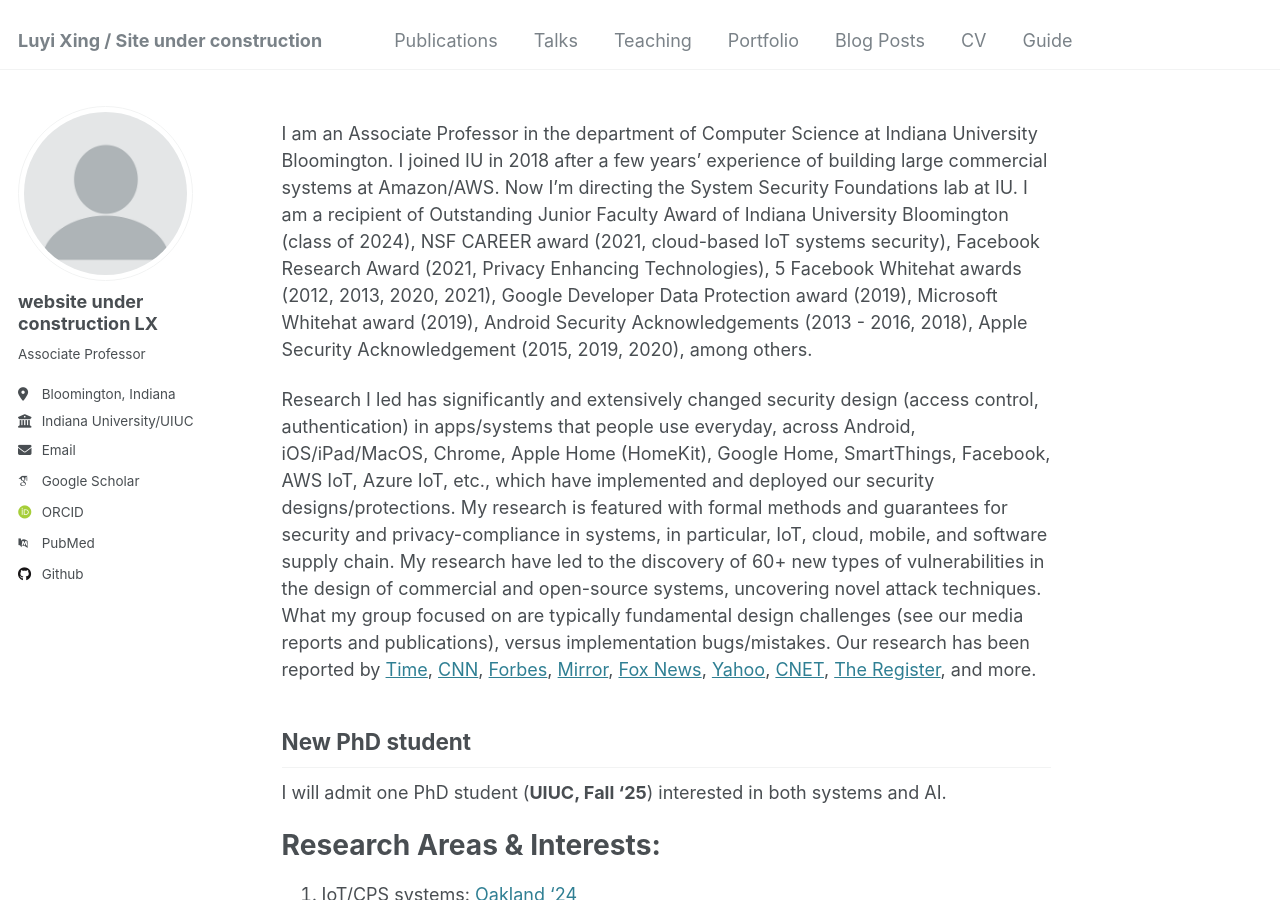
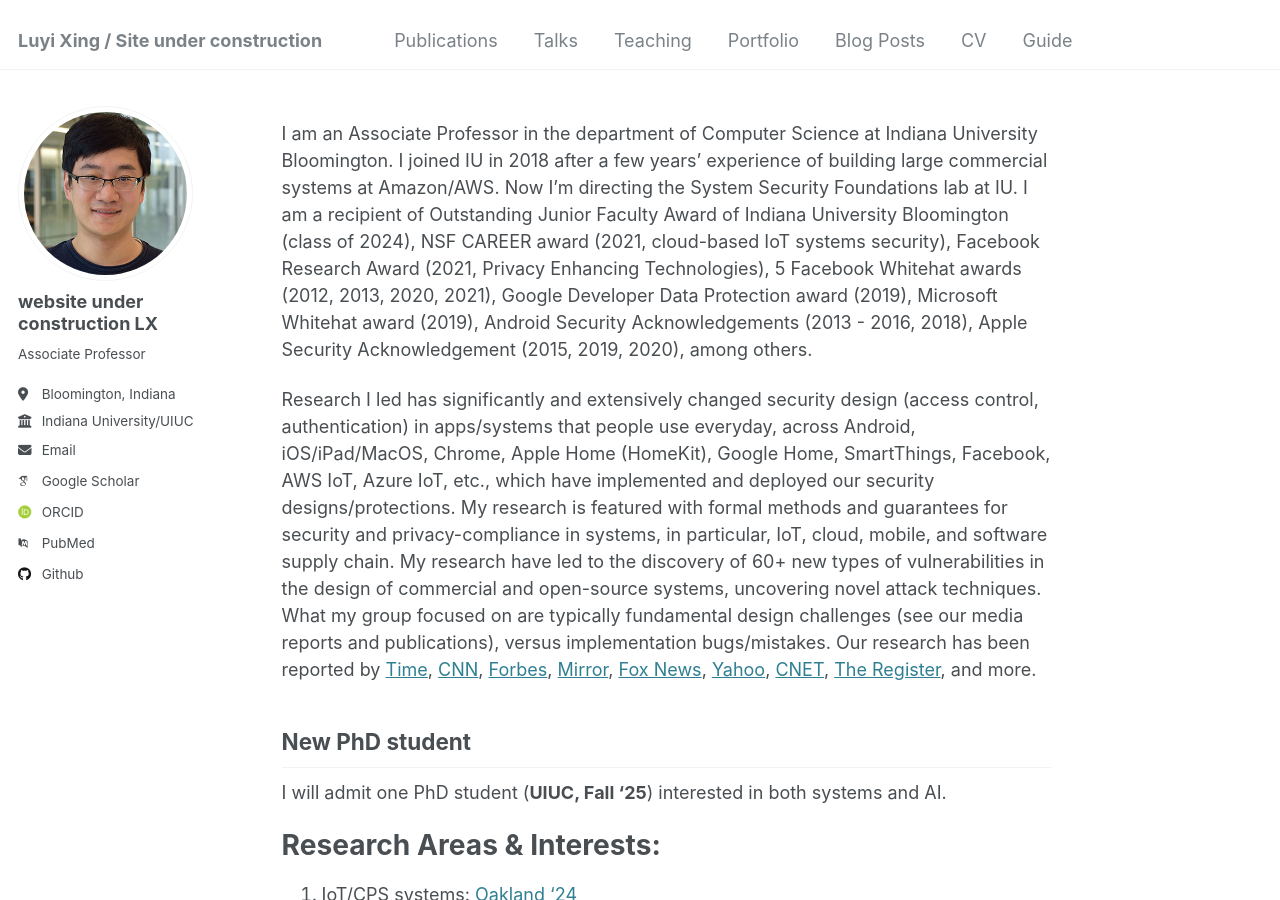
Before and after one commit to luyixing/luyixing.github.io, a Jekyll site: the page built from _pages/about.md, in a window 1280 px wide and 900 px high. Built offline with Jekyll 4.4.1, drawn with Linux system fonts in a browser that asks for light colours; some web fonts are replaced.

Commit message:
profile image

```diff
--- a/_config.yml
+++ b/_config.yml
@@ -21,7 +21,7 @@ repository               : "academicpages/academicpages.github.io"
 #               Additional customization can be done by editing /_includes/author-profile.html
 author:
   # Biographic information
-  avatar           : "profile.png"
+  avatar           : "xing-2018.jpg"
   name             : "website under construction LX"
   pronouns         : # example: "she/her"
   bio              : "Associate Professor"
```
Also changed, not shown: images/xing-2018.jpg (added), 1 other file.
